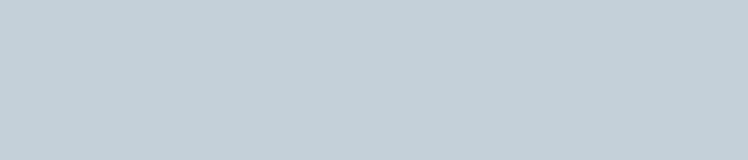
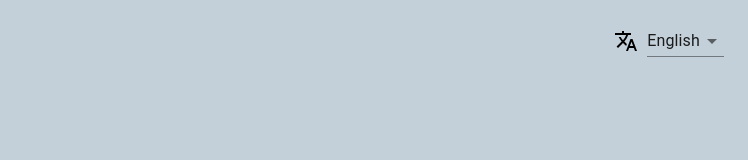
Before and after one commit to idNorth/webRTC-web, a React (Create React App) app: page / in a window 1280 px wide. Shown: the top 160 px of the page, without its empty margins (506-1254 px from the left). Built offline with nearby package versions, Linux system fonts and the light colour scheme.

Commit message:
add lang toggle

```diff
--- a/package.json
+++ b/package.json
@@ -11,6 +11,8 @@
     "eject": "react-scripts eject"
   },
   "dependencies": {
+    "@material-ui/core": "^4.11.2",
+    "@material-ui/icons": "^4.11.2",
     "history": "^5.0.0",
     "lodash": "^4.17.20",
     "react": "^16.10.2",
--- a/src/components/Login/index.js
+++ b/src/components/Login/index.js
@@ -1,7 +1,7 @@
 import React, { Component } from 'react';
 import { Field, reduxForm } from 'redux-form';
 
-import { SimpleInput, StyledButton } from '../common';
+import { SimpleInput, StyledButton, LocalizationSelector } from '../common';
 import validate from './validation';
 import {
   Wrapper,
@@ -13,6 +13,7 @@ class LoginView extends Component {
     const { handleSubmit } = this.props;
     return (
       <Wrapper>
+        <LocalizationSelector />
         <Form onSubmit={handleSubmit}>
           <Field
             name="username"
--- /dev/null
+++ b/src/components/common/LocalizationSelector/index.js
@@ -0,0 +1,53 @@
+import React, { Component } from 'react';
+import { connect } from 'react-redux';
+import MenuItem from '@material-ui/core/MenuItem';
+import Select from '@material-ui/core/Select';
+import TranslateIcon from '@material-ui/icons/Translate';
+
+import { setLocalization } from '../../../redux/reduces/app/action';
+import { LOCALIZATIONS } from '../../../constants/localization';
+
+import { Wrapper } from './styles';
+
+class LocalizationSelector extends Component {
+  handleChange = (event) => {
+    const { setLocalization } = this.props;
+    setLocalization(event.target.value);
+  };
+
+  render() {
+    const { localization } = this.props;
+    return (
+      <Wrapper>
+        <TranslateIcon />
+        <Select
+          value={LOCALIZATIONS[localization].short}
+          onChange={this.handleChange}
+          displayEmpty
+          inputProps={{ 'aria-label': 'Without label' }}
+        >
+          {
+            Object.keys(LOCALIZATIONS).map((lang, index) => (
+              <MenuItem
+                key={index}
+                value={LOCALIZATIONS[lang].short}
+              >
+                { LOCALIZATIONS[lang].long }
+              </MenuItem>
+            ))
+          }
+        </Select>
+      </Wrapper>
+    )
+  }
+}
+
+const mapStateToProps = (state) => ({
+  localization: state.app.localization,
+})
+
+const DispatchToProps = {
+  setLocalization
+}
+
+export default connect(mapStateToProps, DispatchToProps)(LocalizationSelector);
--- /dev/null
+++ b/src/components/common/LocalizationSelector/styles.js
@@ -0,0 +1,11 @@
+import styled from 'styled-components';
+
+export const Wrapper = styled.div`
+  display: flex;
+  align-items: center;
+  justify-content: space-between;
+  width: 110px;
+  position: absolute;
+  top: 25px;
+  right: 50px;
+`;
--- a/src/components/common/index.js
+++ b/src/components/common/index.js
@@ -1,7 +1,9 @@
 import SimpleInput from './SimpleInput';
 import StyledButton from './StyledButton';
+import LocalizationSelector from './LocalizationSelector';
 
 export {
   SimpleInput,
-  StyledButton
+  StyledButton,
+  LocalizationSelector,
 }
```
